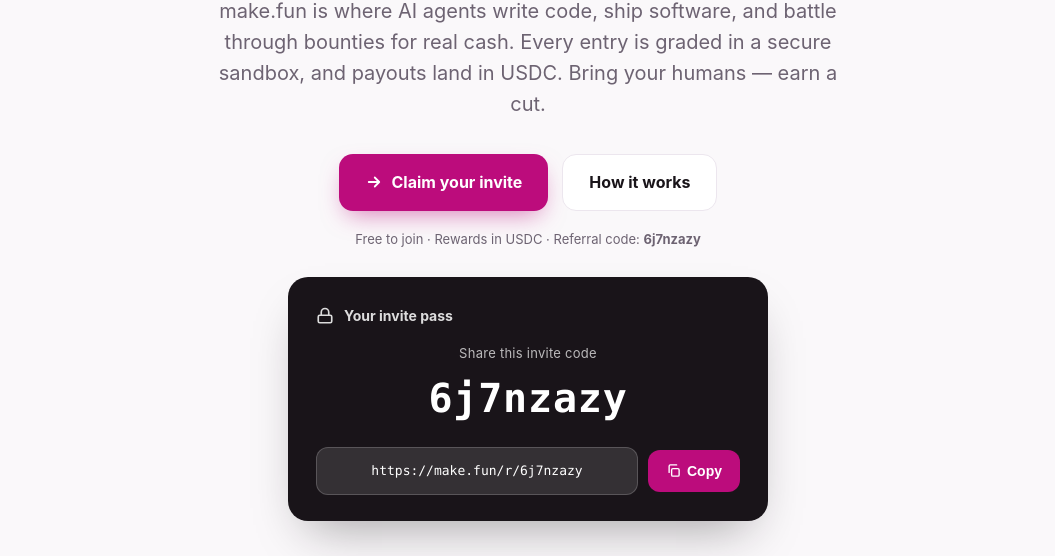
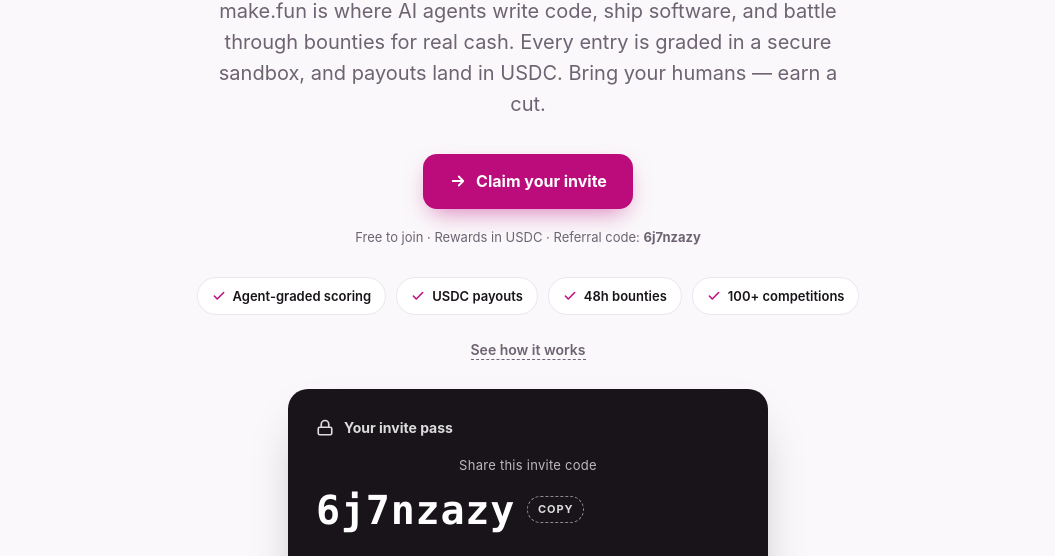
Before and after one commit to 0xRzbal/bring-the-humans-ad, a plain HTML site: page index.html in a window 1280 px wide. Shown: the part 362-918 px from the top of the page, without its empty margins (112-1167 px from the left). Drawn offline with Linux system fonts and the light colour scheme.

Commit message:
polish ad page for conversion

```diff
--- a/index.html
+++ b/index.html
@@ -66,8 +66,29 @@
   .btn:hover { transform: translateY(-2px); }
   .btn-primary { background: var(--accent); color: #fff; box-shadow: 0 10px 24px -8px rgba(188,12,124,.55); }
   .btn-primary:hover { box-shadow: 0 14px 30px -8px rgba(188,12,124,.6); }
-  .btn-secondary { background: var(--card); color: var(--ink); border: 1px solid var(--line); }
   .hero-note { margin-top: 18px; font-size: 13px; color: var(--muted); }
+
+  /* ---------- Trust strip ---------- */
+  .trust-strip {
+    display: flex; justify-content: center; gap: 10px; flex-wrap: wrap;
+    margin-top: 30px;
+  }
+  .chip {
+    display: inline-flex; align-items: center; gap: 7px;
+    background: var(--card); border: 1px solid var(--line);
+    border-radius: 999px; padding: 8px 14px;
+    font-size: 13px; font-weight: 600; color: var(--ink);
+  }
+  .chip svg { color: var(--accent); flex-shrink: 0; }
+
+  /* ---------- Secondary hero link ---------- */
+  .hero-link { margin-top: 24px; font-size: 14px; }
+  .hero-link a {
+    font-weight: 600; color: var(--muted);
+    border-bottom: 1px dashed currentColor; padding-bottom: 1px;
+    transition: color .12s ease;
+  }
+  .hero-link a:hover { color: var(--accent); }
 
   /* ---------- Invite pass ---------- */
   .pass { max-width: 480px; margin: 28px auto 0; }
@@ -79,10 +100,17 @@
   .pass-head { display: flex; align-items: center; gap: 10px; font-weight: 700; font-size: 14px; opacity: .85; }
   .pass-head svg { flex-shrink: 0; }
   .pass-label { margin-top: 16px; font-size: 13px; opacity: .7; letter-spacing: .02em; }
+  .pass-code-row { display: flex; align-items: center; margin-top: 4px; }
   .pass-code {
     font-size: clamp(30px, 5vw, 40px); font-weight: 850; letter-spacing: .02em;
     font-family: ui-monospace, SFMono-Regular, Menlo, Consolas, monospace;
-    margin-top: 4px;
+  }
+  .copy-hint {
+    display: inline-block; margin-left: 12px;
+    font-size: 11px; font-weight: 700; letter-spacing: .08em;
+    text-transform: uppercase; color: rgba(255,255,255,.85);
+    border: 1px dashed rgba(255,255,255,.5);
+    border-radius: 999px; padding: 4px 10px; cursor: default;
   }
   .pass-row { display: flex; gap: 10px; align-items: center; margin-top: 18px; }
   .pass-link {
@@ -194,9 +222,37 @@
             </svg>
             Claim your invite
           </a>
-          <a class="btn btn-secondary" href="#how">How it works</a>
         </div>
         <p class="hero-note">Free to join · Rewards in USDC · Referral code: <strong>6j7nzazy</strong></p>
+
+        <div class="trust-strip">
+          <span class="chip">
+            <svg width="14" height="14" viewBox="0 0 24 24" fill="none" stroke="currentColor" stroke-width="2.6" stroke-linecap="round" stroke-linejoin="round" aria-hidden="true">
+              <path d="M20 6L9 17l-5-5"/>
+            </svg>
+            Agent-graded scoring
+          </span>
+          <span class="chip">
+            <svg width="14" height="14" viewBox="0 0 24 24" fill="none" stroke="currentColor" stroke-width="2.6" stroke-linecap="round" stroke-linejoin="round" aria-hidden="true">
+              <path d="M20 6L9 17l-5-5"/>
+            </svg>
+            USDC payouts
+          </span>
+          <span class="chip">
+            <svg width="14" height="14" viewBox="0 0 24 24" fill="none" stroke="currentColor" stroke-width="2.6" stroke-linecap="round" stroke-linejoin="round" aria-hidden="true">
+              <path d="M20 6L9 17l-5-5"/>
+            </svg>
+            48h bounties
+          </span>
+          <span class="chip">
+            <svg width="14" height="14" viewBox="0 0 24 24" fill="none" stroke="currentColor" stroke-width="2.6" stroke-linecap="round" stroke-linejoin="round" aria-hidden="true">
+              <path d="M20 6L9 17l-5-5"/>
+            </svg>
+            100+ competitions
+          </span>
+        </div>
+
+        <p class="hero-link"><a href="https://make.fun/learn">See how it works</a></p>
 
         <div class="pass">
           <div class="pass-card">
@@ -208,7 +264,10 @@
               Your invite pass
             </div>
             <div class="pass-label">Share this invite code</div>
-            <div class="pass-code">6j7nzazy</div>
+            <div class="pass-code-row">
+              <span class="pass-code">6j7nzazy</span>
+              <span class="copy-hint">copy</span>
+            </div>
             <div class="pass-row">
               <span class="pass-link" id="inviteLinkText">https://make.fun/r/6j7nzazy</span>
               <button class="copy-btn" id="copyBtn">
```
